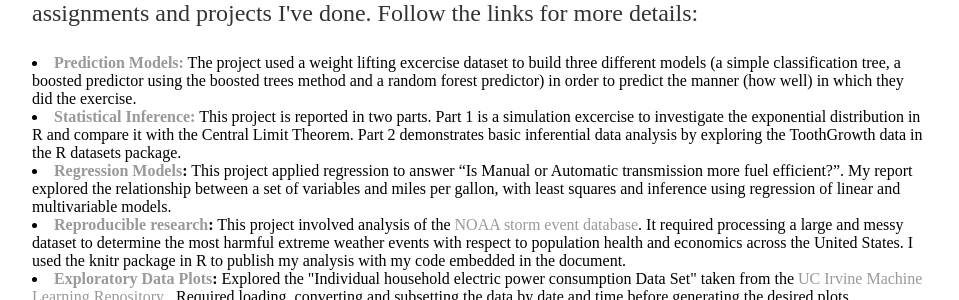
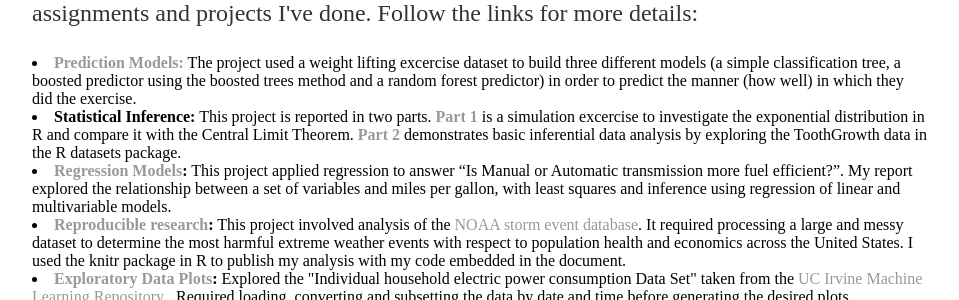
Before and after one commit to ETay203/ETay203.github.io, a Jekyll site: the page built from projects/index.html, in a window 1280 px wide. Shown: the part 268-568 px from the top of the page, without its empty margins (160-1119 px from the left). Built offline with Jekyll 4.4.1, drawn with Linux system fonts in a browser that asks for light colours.

```diff
--- a/projects/index.html
+++ b/projects/index.html
@@ -7,7 +7,8 @@ title: Emily Taylor, Projects and Assignments
 	<p>In 2017 I undertook the <a href = "https://www.coursera.org/specializations/jhu-data-science">John Hopkins University Data Science Certification</a> composed of ten courses. Courses are assessed through peer-reviewed assignments.
 	Here are some of the assignments and projects I've done.  Follow the links for more details: </p>
 	<li><strong><a href="https://htmlpreview.github.io/?https://github.com/ETay203/Prediction-Assignment/blob/master/Prediction_Assignment_report1.html">Prediction Models:</a></strong> The project used a weight lifting excercise dataset to build three different models (a simple classification tree, a boosted predictor using the boosted trees method and a random forest predictor) in order to predict the manner (how well) in which they did the exercise. </li>
-	<li><strong><a href="https://github.com/ETay203/Statistical-Inference-Project">Statistical Inference:</a></strong> This project is reported in two parts. Part 1 is a simulation excercise to investigate the exponential distribution in R and compare it with the Central Limit Theorem. Part 2 demonstrates basic inferential data analysis by exploring the ToothGrowth data in the R datasets package.</li>
+	<li><strong>Statistical Inference:</strong> This project is reported in two parts. <strong><a href="https://htmlpreview.github.io/?https://github.com/ETay203/Statistical-Inference-Project/blob/master/Part1.html">Part 1 </a></strong>is a simulation excercise to investigate the exponential distribution in R and compare it with the Central Limit Theorem.
+		<strong><a href="https://htmlpreview.github.io/?https://github.com/ETay203/Statistical-Inference-Project/blob/master/Part2.html">Part 2 </a></strong> demonstrates basic inferential data analysis by exploring the ToothGrowth data in the R datasets package.</li>
 	<li><strong><a href="https://github.com/ETay203/Manual-vs-Automatic">Regression Models</a>:</strong> This project applied regression to answer “Is Manual or Automatic transmission more fuel efficient?”. My report explored the relationship between a set of variables and miles per gallon, with least squares and inference using regression of linear and multivariable models.  </li>
 	<li><strong><a href="http://rpubs.com/ETay203/226655">Reproducible research</a>:</strong>  This project involved analysis of the <a href="https://www.ncdc.noaa.gov/stormevents/">NOAA storm event database</a>.  It required processing a large and messy dataset to determine the most harmful extreme weather events with respect to population health and economics across the United States.  I used the knitr package in R to publish my analysis with my code embedded in the document.  </li>
         <li><strong><a href="https://github.com/ETay203/ExData_Plotting1">Exploratory Data Plots</a>:</strong> Explored the "Individual household electric power consumption Data Set" taken from the <a href = "http://archive.ics.uci.edu/ml/index.php">UC Irvine Machine Learning Repository</a> . Required loading, converting and subsetting the data by date and time before generating the desired plots.</li>
```
